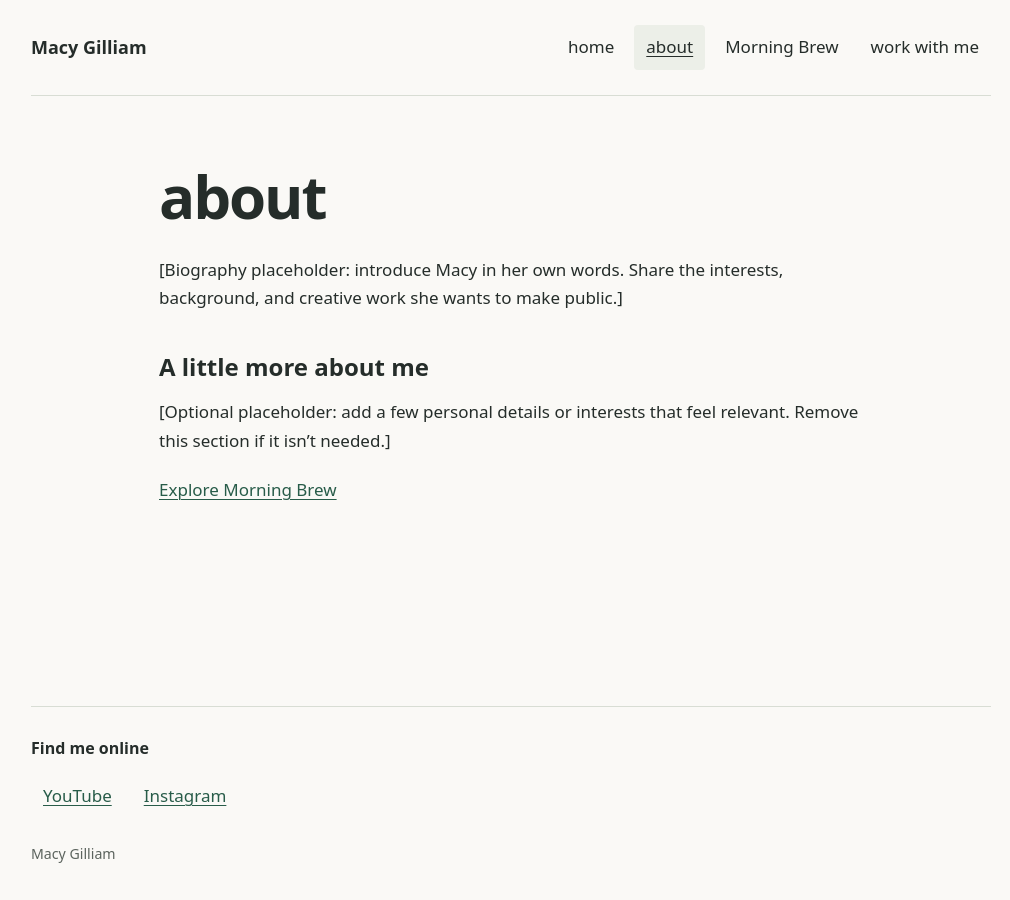
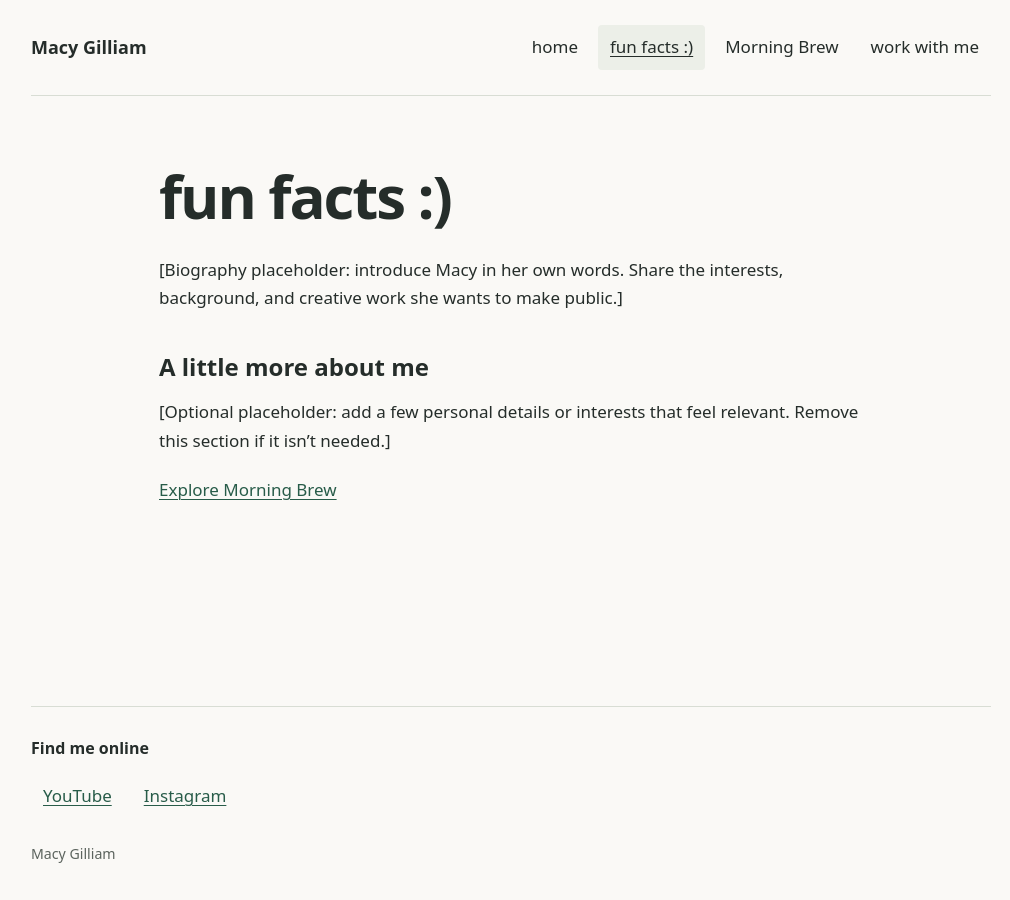
Before and after one commit to macyagilliam/macyagilliam, a Jekyll site: the page built from fun-facts.md, in a window 1280 px wide. Shown: the whole page, without its empty margins (129-1139 px from the left). Built offline with Jekyll 4.4.1, drawn with Linux system fonts in a browser that asks for light colours.

Commit message:
Rename the about page to fun facts

```diff
--- a/_layouts/default.html
+++ b/_layouts/default.html
@@ -15,7 +15,7 @@
       <nav aria-label="Main navigation">
         <ul>
           <li><a href="{{ '/' | relative_url }}"{% if page.url == '/' %} aria-current="page"{% endif %}>home</a></li>
-          <li><a href="{{ '/about/' | relative_url }}"{% if page.url == '/about/' %} aria-current="page"{% endif %}>about</a></li>
+          <li><a href="{{ '/fun-facts/' | relative_url }}"{% if page.url == '/fun-facts/' %} aria-current="page"{% endif %}>fun facts :)</a></li>
           <li><a href="{{ '/morning-brew/' | relative_url }}"{% if page.url == '/morning-brew/' %} aria-current="page"{% endif %}>Morning Brew</a></li>
           <li><a href="{{ '/work-with-me/' | relative_url }}"{% if page.url == '/work-with-me/' %} aria-current="page"{% endif %}>work with me</a></li>
         </ul>
--- a/about.md
+++ b/fun-facts.md
@@ -1,6 +1,6 @@
 ---
-title: about
-permalink: /about/
+title: "fun facts :)"
+permalink: /fun-facts/
 ---
 
 [Biography placeholder: introduce Macy in her own words. Share the interests, background, and creative work she wants to make public.]
```
Also changed, not shown: index.md (+1 -1 lines), work-with-me.md (+1 -1 lines).
